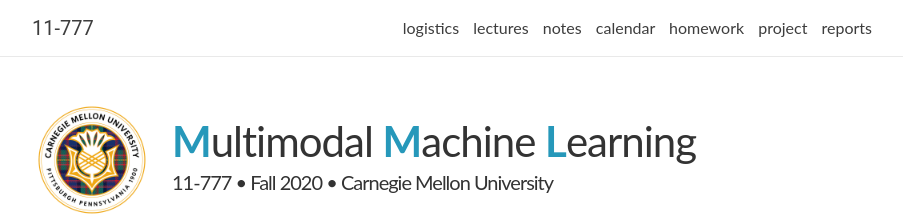
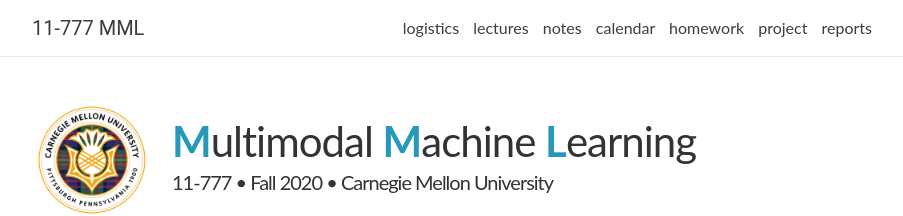
Before and after one commit to pliang279/mmml-course, a Jekyll site: the page built from _pages/about.md, in a window 1280 px wide. Shown: the top 216 px of the page, without its empty margins (188-1091 px from the left). Built offline with Jekyll 4.4.1, drawn with Linux system fonts in a browser that asks for light colours; nearby versions of some CDN libraries; comment, search, counter and statistics services are not loaded.

Commit message:
Update _config.yml

```diff
--- a/_config.yml
+++ b/_config.yml
@@ -2,7 +2,7 @@
 # Site settings
 # -----------------------------------------------------------------------------
 author: Multicomp lab
-name: 11-777
+name: 11-777 MML
 title: Multimodal Machine Learning
 email: morency@cs.cmu.edu
 description: >
```
